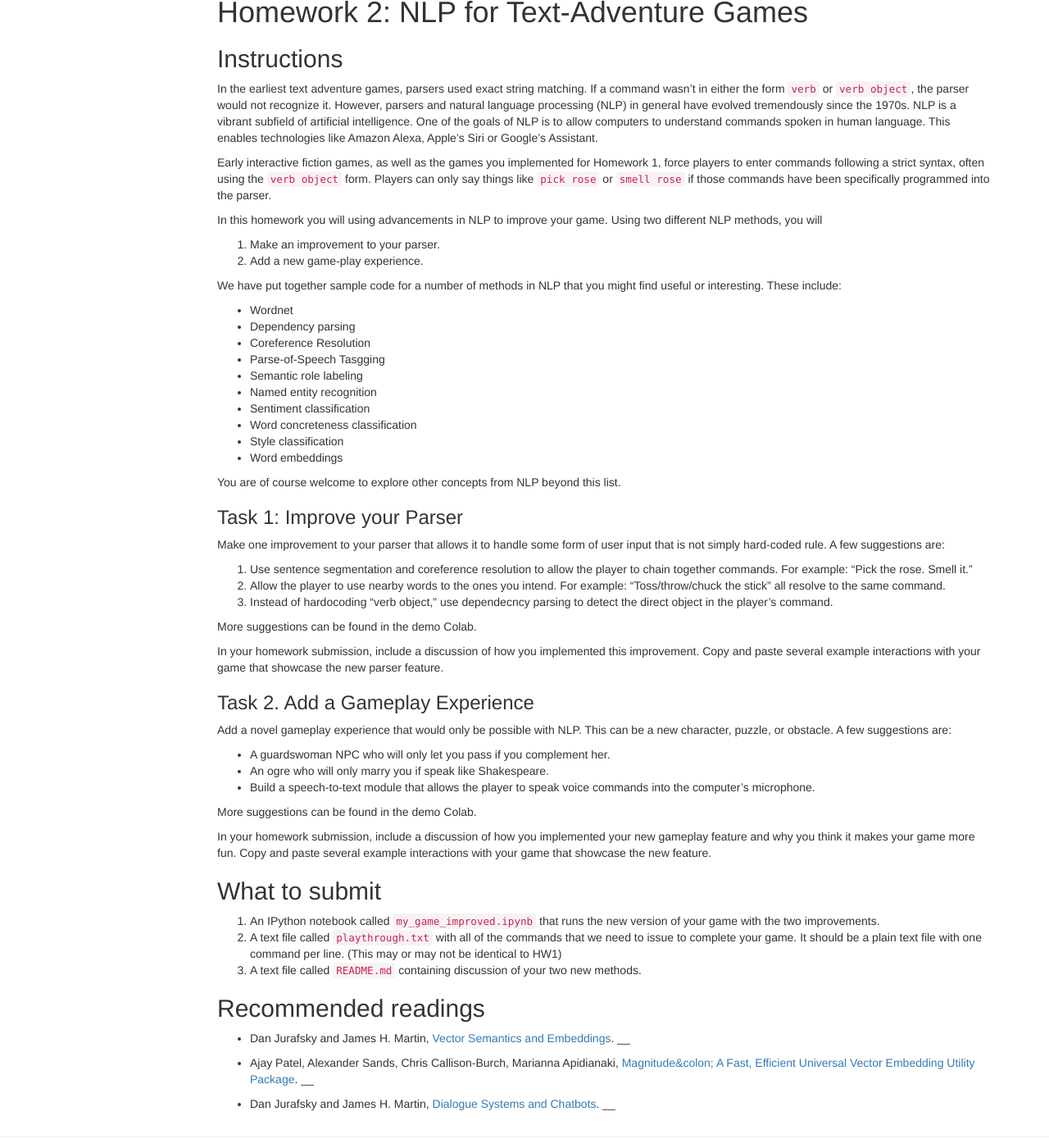
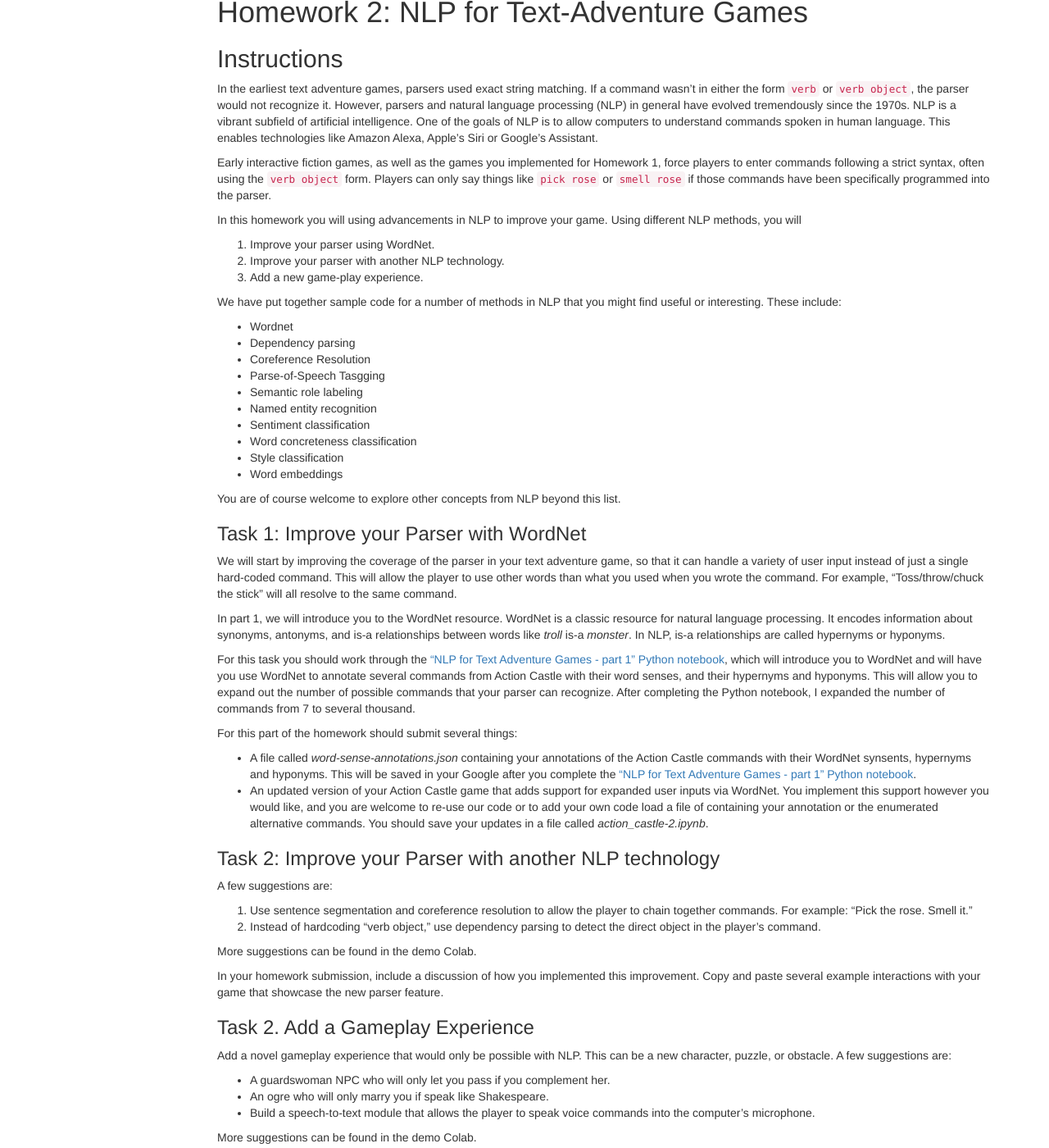
Before and after one commit to interactive-fiction-class/interactive-fiction-class.github.io, a Jekyll site: the page built from homeworks/nlp-for-text-adventures/nlp-for-text-adventures.md, in a window 1280 px wide and 1400 px high, scrolled down 332 px. Shown: the whole window at 82% size. Built offline with Jekyll 4.4.1, drawn with Linux system fonts in a browser that asks for light colours; nearby versions of some CDN libraries; a script that is not in the unit is left out; some of the changed text lies outside the part shown.

Commit message:
Update nlp-for-text-adventures.md

```diff
--- a/homeworks/nlp-for-text-adventures/nlp-for-text-adventures.md
+++ b/homeworks/nlp-for-text-adventures/nlp-for-text-adventures.md
@@ -9,7 +9,7 @@ number: 2
 active_tab: homework
 release_date: 2020-01-24
 due_date: 2020-01-30 13:30:00EST
-attribution: This homework is based in part on the "Commanding Robots with Natural Language" R2D2 assignment from UPenn's Artificial Intelligence class (CIS 521), which was developed by John Zhang, Calvin Zhenghua Chen, and Chris Callison-Burch with help from Yrvine Thelusma.
+attribution: This homework was developed by Daphne Ippolito and Chris Callison-Burch for their  Interactive Fiction and Text Generation class (CIS 700-008) which was taught at the University of Pennsylvania in Spring of 2020.
 materials:
     -
         name: NLP for Text Adventure Games - part 1 (WordNet)
@@ -84,9 +84,10 @@ In the earliest text adventure games, parsers used exact string matching. If a c
 
 Early interactive fiction games, as well as the games you implemented for Homework 1, force players to enter commands following a strict syntax, often using the `verb object` form. Players can only say things like `pick rose` or `smell rose` if those commands have been specifically programmed into the parser.
 
-In this homework you will using advancements in NLP to improve your game. Using two different NLP methods, you will
+In this homework you will using advancements in NLP to improve your game. Using different NLP methods, you will
 
-1. Make an improvement to your parser.
+1. Improve your parser using WordNet.
+2. Improve your parser with another NLP technology.
 2. Add a new game-play experience.
 
 We have put together sample code for a number of methods in NLP that you might find useful or interesting. These include:
@@ -105,13 +106,25 @@ We have put together sample code for a number of methods in NLP that you might f
 You are of course welcome to explore other concepts from NLP beyond this list.
 
 
-### Task 1: Improve your Parser
+### Task 1: Improve your Parser with WordNet
 
-Make one improvement to your parser that allows it to handle some form of user input that is not simply hard-coded rule. A few suggestions are:
+We will start by improving the coverage of the parser in your text adventure game, so that it can handle a variety of user input instead of just a single hard-coded command.  This will allow the player to use other words than what you used when you wrote the command. For example, "Toss/throw/chuck the stick" will all resolve to the same command.
 
+In part 1, we will introduce you to the WordNet resource.  WordNet is a classic resource for natural language processing.  It encodes information about synonyms, antonyms, and is-a relationships between words like _troll_ is-a _monster_.  In NLP, is-a relationships are called hypernyms or hyponyms.
+
+For this task you should work through the ["NLP for Text Adventure Games - part 1" Python notebook](https://colab.research.google.com/github/interactive-fiction-class/interactive-fiction-class.github.io/blob/master/homeworks/nlp-for-text-adventures/NLP_for_Text_Adventure_Games_part_1.ipynb), which will introduce you to WordNet and will have you use WordNet to annotate several commands from Action Castle with their word senses, and their hypernyms and hyponyms.  This will allow you to expand out the number of possible commands that your parser can recognize.  After completing the Python notebook, I expanded the number of commands from 7 to several thousand.
+
+For this part of the homework should submit several things:
+* A file called _word-sense-annotations.json_ containing your annotations of the Action Castle commands with their WordNet synsents, hypernyms and hyponyms.  This will be saved in your Google after you complete the ["NLP for Text Adventure Games - part 1" Python notebook](https://colab.research.google.com/github/interactive-fiction-class/interactive-fiction-class.github.io/blob/master/homeworks/nlp-for-text-adventures/NLP_for_Text_Adventure_Games_part_1.ipynb).
+* An updated version of your Action Castle game that adds support for expanded user inputs via WordNet.  You implement this support however you would like, and you are welcome to re-use our code or to add your own code load a file of containing your annotation or the enumerated alternative commands.  You should save your updates in a file called _action_castle-2.ipynb_.
+
+
+### Task 2: Improve your Parser with another NLP technology
+
+A few suggestions are:
 1. Use sentence segmentation and coreference resolution to allow the player to chain together commands. For example: "Pick the rose. Smell it."
-2. Allow the player to use nearby words to the ones you intend. For example: "Toss/throw/chuck the stick" all resolve to the same command.
-3. Instead of hardocoding "verb object," use dependecncy parsing to detect the direct object in the player's command.
+3. Instead of hardcoding "verb object," use dependency parsing to detect the direct object in the player's command.
+
 
 More suggestions can be found in the demo Colab.
 
```
